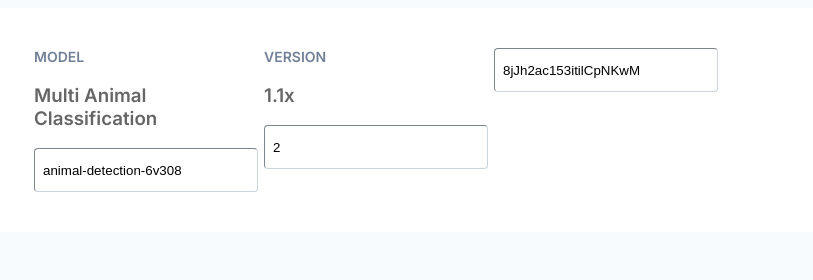
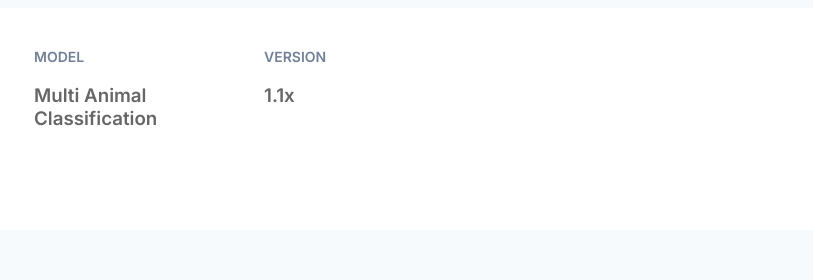
Before and after one commit to Beingfarazkhan/Multi-Class-Animal-Classification, a plain HTML site: page index.html in a window 1280 px wide. Shown: the top 280 px of the page, 244-1057 px from the left. Drawn offline with nearby package versions, Linux system fonts and the light colour scheme.

Commit message:
Changed visibility for some inputs

```diff
--- a/index.html
+++ b/index.html
@@ -20,16 +20,16 @@
 				<div>
 					<label class="header__label" for="model">Model</label>
                     <h3>Multi Animal Classification</h3>
-					<input class="input" value="animal-detection-6v308" type="text" id="model" />
+					<input class="input" style="color: white;outline: none;border: none;" value="animal-detection-6v308" type="text" id="model" />
 				</div>
 				<div>
 					<label class="header__label" for="version">Version</label>
                     <h3>1.1x</h3>
-					<input class="input" type="number" value="2" id="version" />
+					<input class="input" style="color: white;outline: none;border: none;" type="number" value="2" id="version" />
 				</div>
 				<div>
 					<!-- <label class="header__label" for="api_key">API Key</label> -->
-					<input class="input" value="8jJh2ac153itilCpNKwM" type="text" id="api_key" />
+					<input class="input" style="color: white;outline: none;border: none;" value="8jJh2ac153itilCpNKwM" type="text" id="api_key" />
 				</div>
 			</div>
 		</div>
--- a/styles.css
+++ b/styles.css
@@ -123,6 +123,10 @@ span.icon {
 
 input:disabled {
   background-color: white;
+}
+input:focus {
+  color: black
+  background-color: black;
 }
 
 .input {
```
